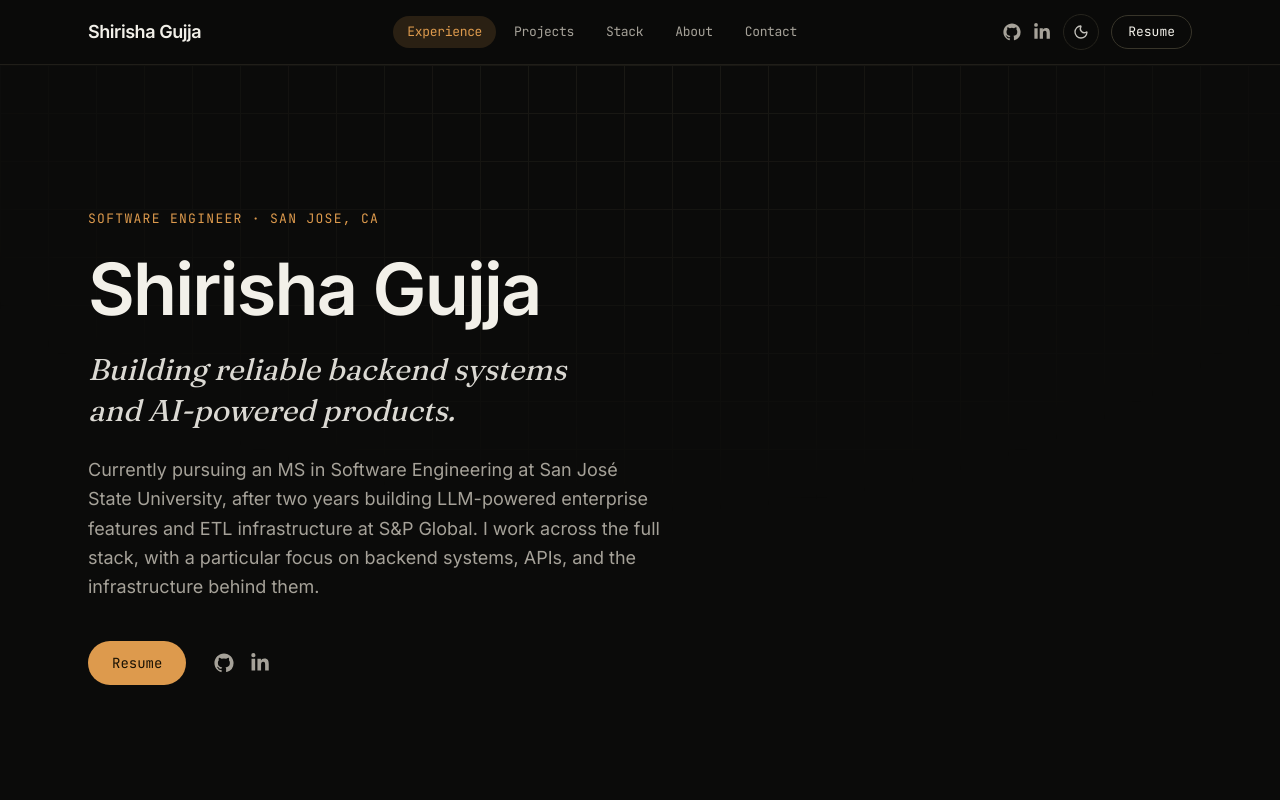
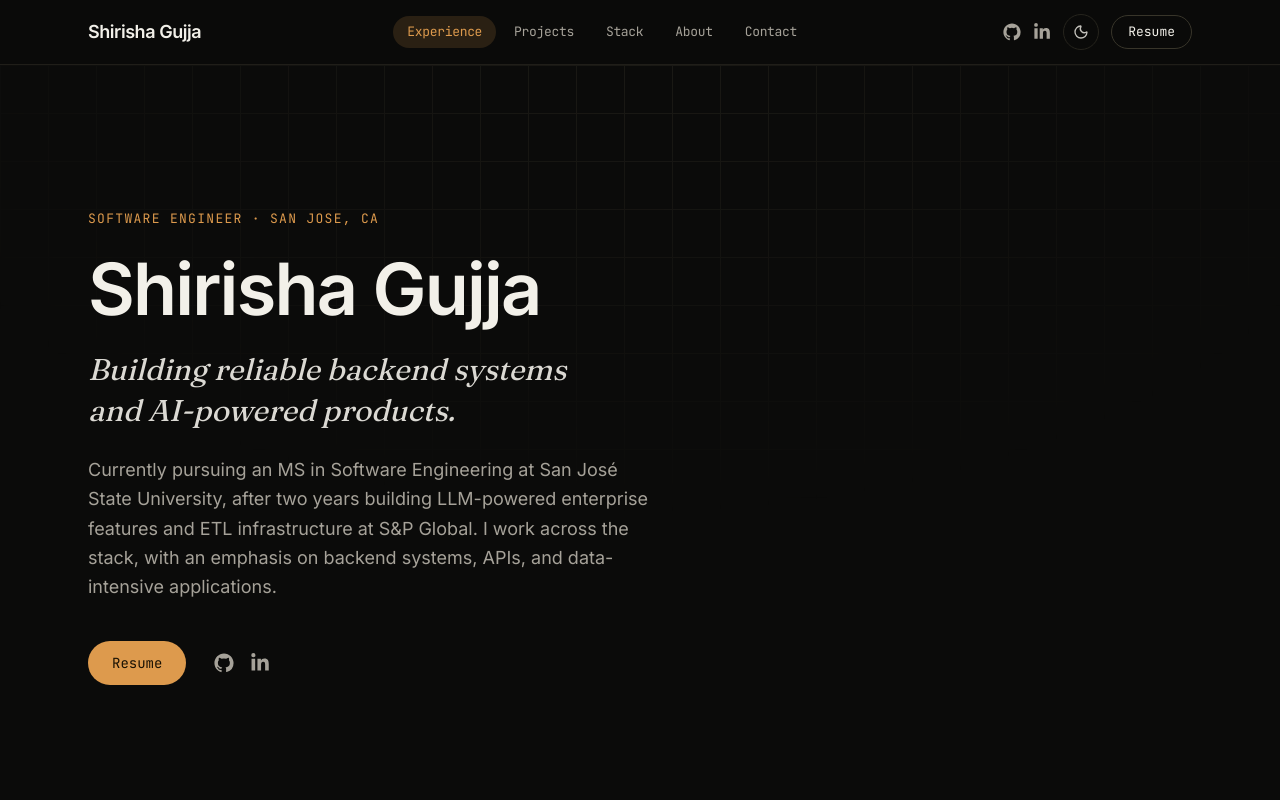
Before and after one commit to shirisha456/portfolio-website, a Next.js app: page / in a window 1280 px wide. Shown: the top 800 px of the page. Built offline with nearby package versions, Linux system fonts and the light colour scheme.

Commit message:
Adjust hero subtext wording

```diff
--- a/components/sections/hero.tsx
+++ b/components/sections/hero.tsx
@@ -24,8 +24,8 @@ export function Hero() {
         <p className="mt-6 max-w-xl text-base leading-relaxed text-muted sm:text-lg">
           Currently pursuing an MS in Software Engineering at San José State University, after
           two years building LLM-powered enterprise features and ETL infrastructure at S&amp;P
-          Global. I work across the full stack, with a particular focus on backend systems,
-          APIs, and the infrastructure behind them.
+          Global. I work across the stack, with an emphasis on backend systems, APIs, and
+          data-intensive applications.
         </p>
 
         <div className="mt-10 flex flex-wrap items-center gap-4">
```
